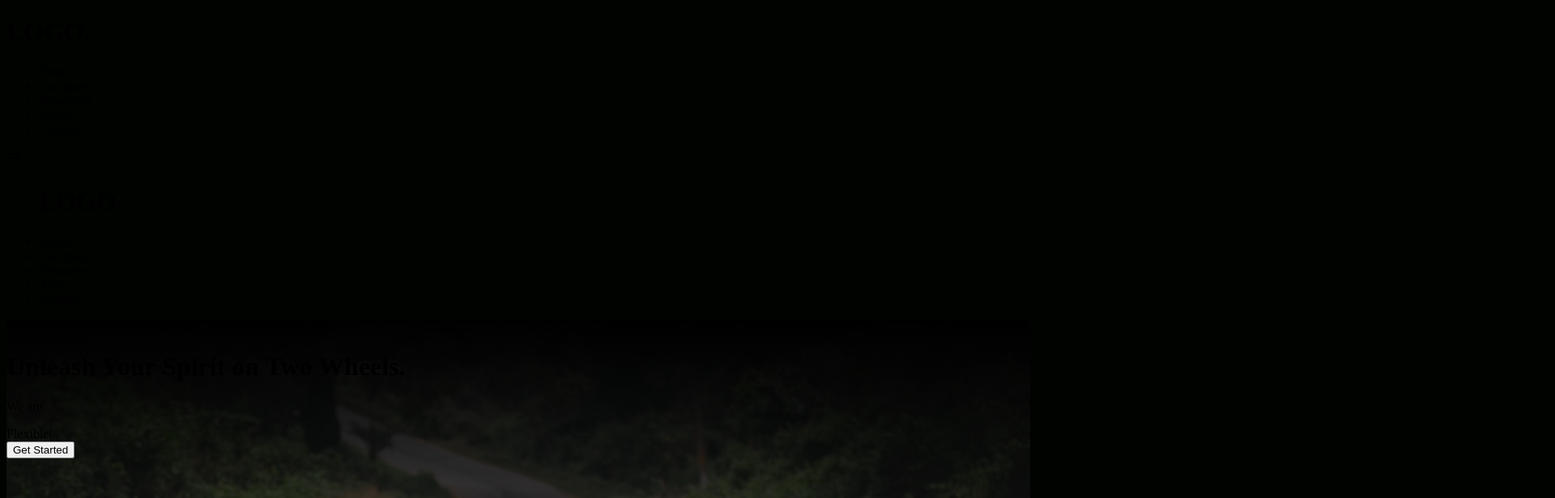
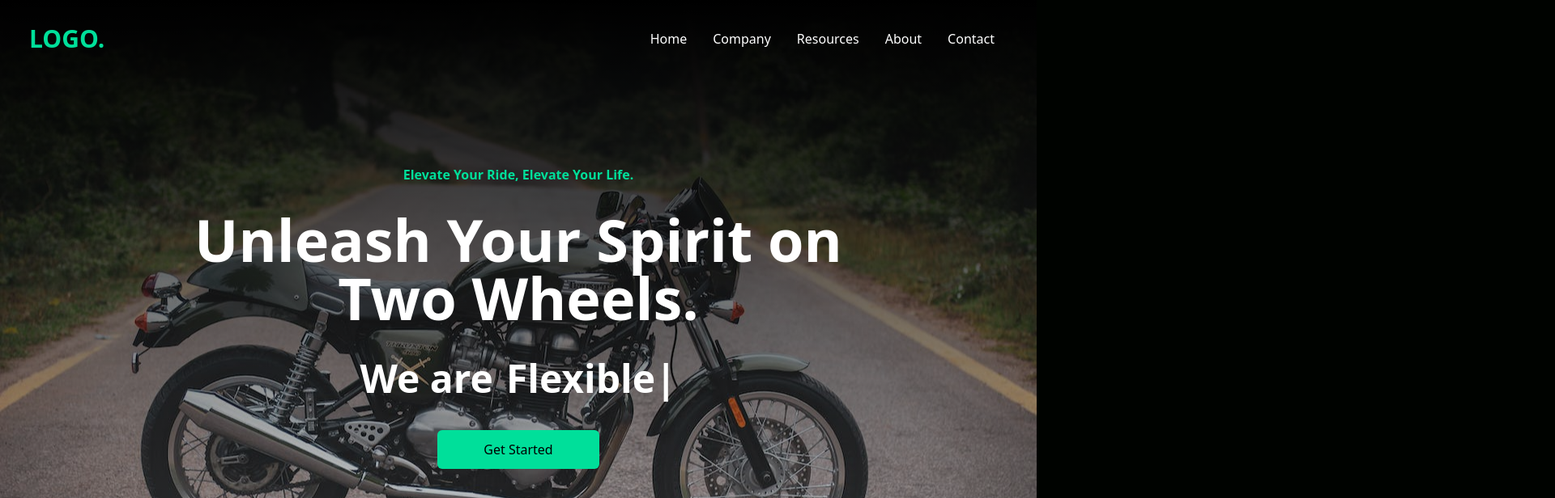
Before and after one commit to johnsamuel20/moto-maher, a React (Create React App) app: page / in a window 1280 px wide. Shown: the top 616 px of the page at 81% size, 1920 px wide, since content can reach past the window. Built offline with nearby package versions, Linux system fonts and the light colour scheme.

Commit message:
modified:   package-lock.json 	modified:   package.json 	new file:   public/elmaher-trade_2.png 	modified:   public/index.html 	new file:   tailwind.config.js

```diff
--- a/package.json
+++ b/package.json
@@ -1,5 +1,5 @@
 {
-  "name": "data-finance-yt",
+  "name": "my-application",
   "version": "0.1.0",
   "private": true,
   "dependencies": {
@@ -14,6 +14,7 @@
     "react-leaflet": "^4.2.1",
     "react-player": "^2.13.0",
     "react-scripts": "5.0.1",
+    "react-typed": "^1.2.0",
     "web-vitals": "^2.1.0"
   },
   "scripts": {
--- a/public/index.html
+++ b/public/index.html
@@ -2,42 +2,19 @@
 <html lang="en">
   <head>
     <meta charset="utf-8" />
-    <link rel="icon" href="%PUBLIC_URL%/favicon.ico" />
+    <link rel="icon" href="%PUBLIC_URL%/elmaher-trade_2.png" />
     <meta name="viewport" content="width=device-width, initial-scale=1" />
     <meta name="theme-color" content="#000000" />
     <meta
       name="description"
       content="Web site created using create-react-app"
     />
-    <link rel="apple-touch-icon" href="%PUBLIC_URL%/logo192.png" />
-    <!--
-      manifest.json provides metadata used when your web app is installed on a
-      user's mobile device or desktop. See https://developers.google.com/web/fundamentals/web-app-manifest/
-    -->
-    <link rel="manifest" href="%PUBLIC_URL%/manifest.json" />
-    <!--
-      Notice the use of %PUBLIC_URL% in the tags above.
-      It will be replaced with the URL of the `public` folder during the build.
-      Only files inside the `public` folder can be referenced from the HTML.
-
-      Unlike "/favicon.ico" or "favicon.ico", "%PUBLIC_URL%/favicon.ico" will
-      work correctly both with client-side routing and a non-root public URL.
-      Learn how to configure a non-root public URL by running `npm run build`.
-    -->
-    <title>React App</title>
+    <!-- <link rel="apple-touch-icon" href="%PUBLIC_URL%/logo192.png" />
+    <link rel="manifest" href="%PUBLIC_URL%/manifest.json" /> -->
+    <title>ElMaher Company</title>
   </head>
   <body>
     <noscript>You need to enable JavaScript to run this app.</noscript>
     <div id="root"></div>
-    <!--
-      This HTML file is a template.
-      If you open it directly in the browser, you will see an empty page.
-
-      You can add webfonts, meta tags, or analytics to this file.
-      The build step will place the bundled scripts into the <body> tag.
-
-      To begin the development, run `npm start` or `yarn start`.
-      To create a production bundle, use `npm run build` or `yarn build`.
-    -->
   </body>
 </html>
--- /dev/null
+++ b/tailwind.config.js
@@ -0,0 +1,10 @@
+/** @type {import('tailwindcss').Config} */
+module.exports = {
+  content: [
+    "./src/**/*.{js,jsx,ts,tsx}",
+  ],
+  theme: {
+    extend: {},
+  },
+  plugins: [],
+}
```
Also changed, not shown: public/elmaher-trade_2.png (added), 1 other file (tests, documents, lock files or other folders).
